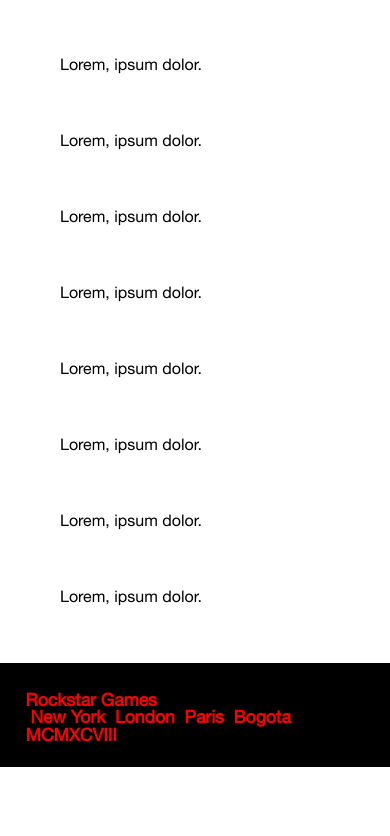
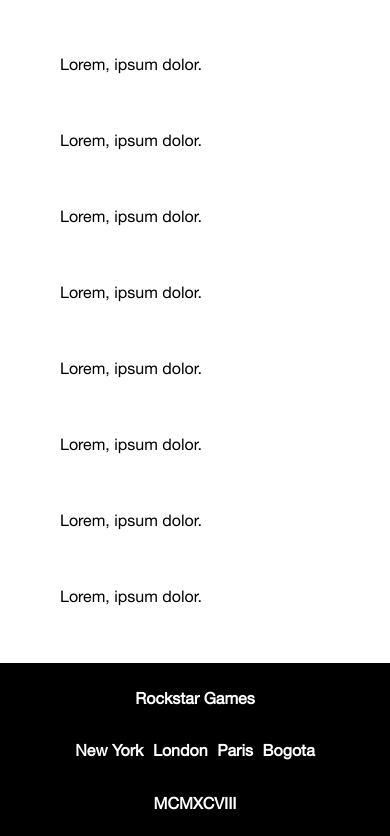
Before and after one commit to xiong35/unique-web-summer, a plain HTML site: page assignment/1/index.html in a window 390 px wide. Shown: the part 81-917 px from the top of the page. Drawn offline with Linux system fonts and the light colour scheme.

Commit message:
footer reactive

```diff
--- a/assignment/1/css/index.css
+++ b/assignment/1/css/index.css
@@ -18,7 +18,7 @@ p {
   background-color: black;
   padding: 1.6rem;
   font-weight: 700;
-  font-size: 1.1rem;
+  font-size: 1..7rem;
   justify-content: space-between;
 }
 
@@ -28,7 +28,11 @@ p {
 
 @media (max-width: 767.5px) {
   .footer {
-    color: red;
     flex-direction: column;
+    align-items: center;
+  }
+  .footer span {
+    margin: 2.3rem 0.3rem 2.3rem 0.3rem;
+    display: inline-block;
   }
 }
```
